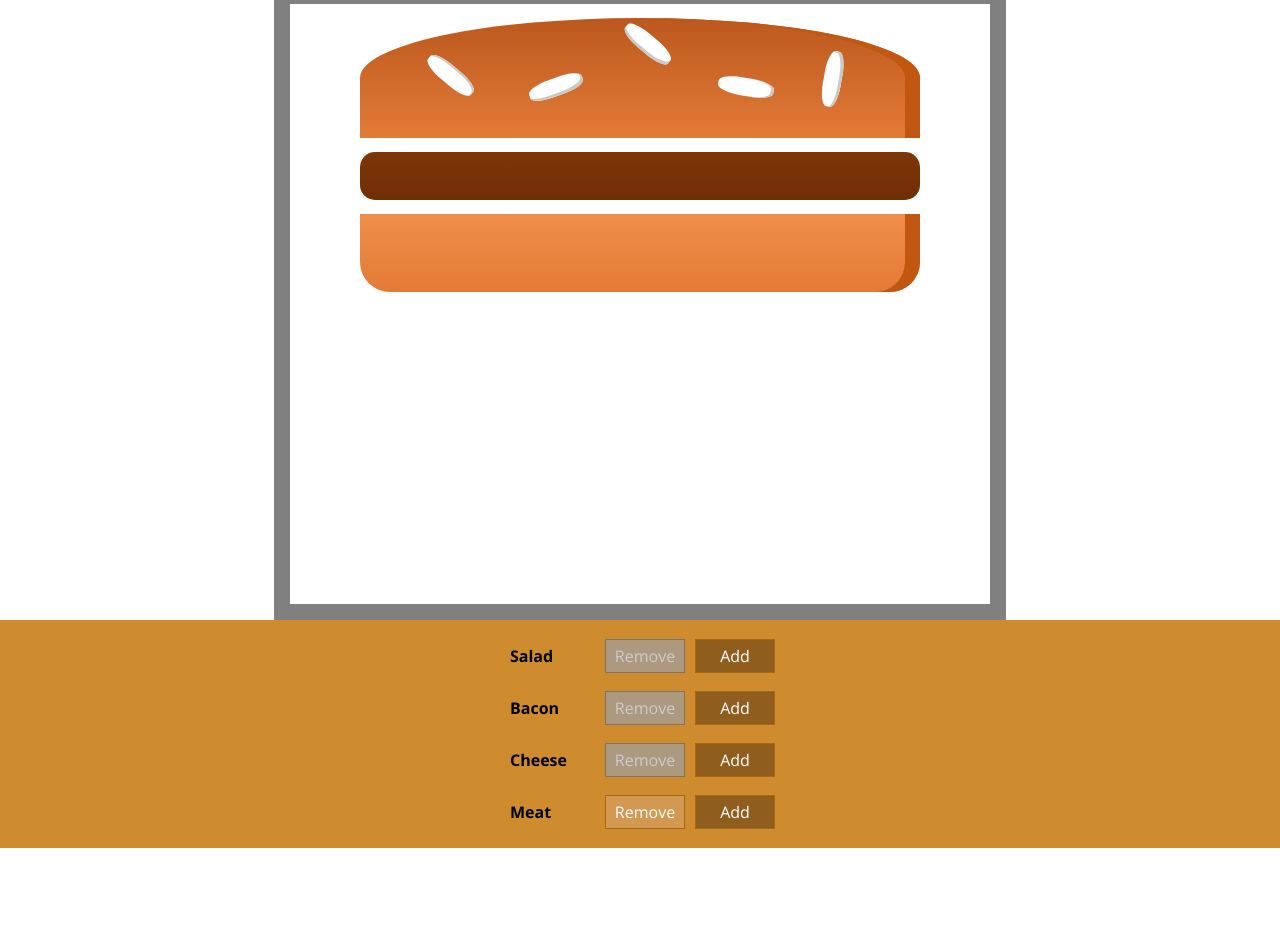
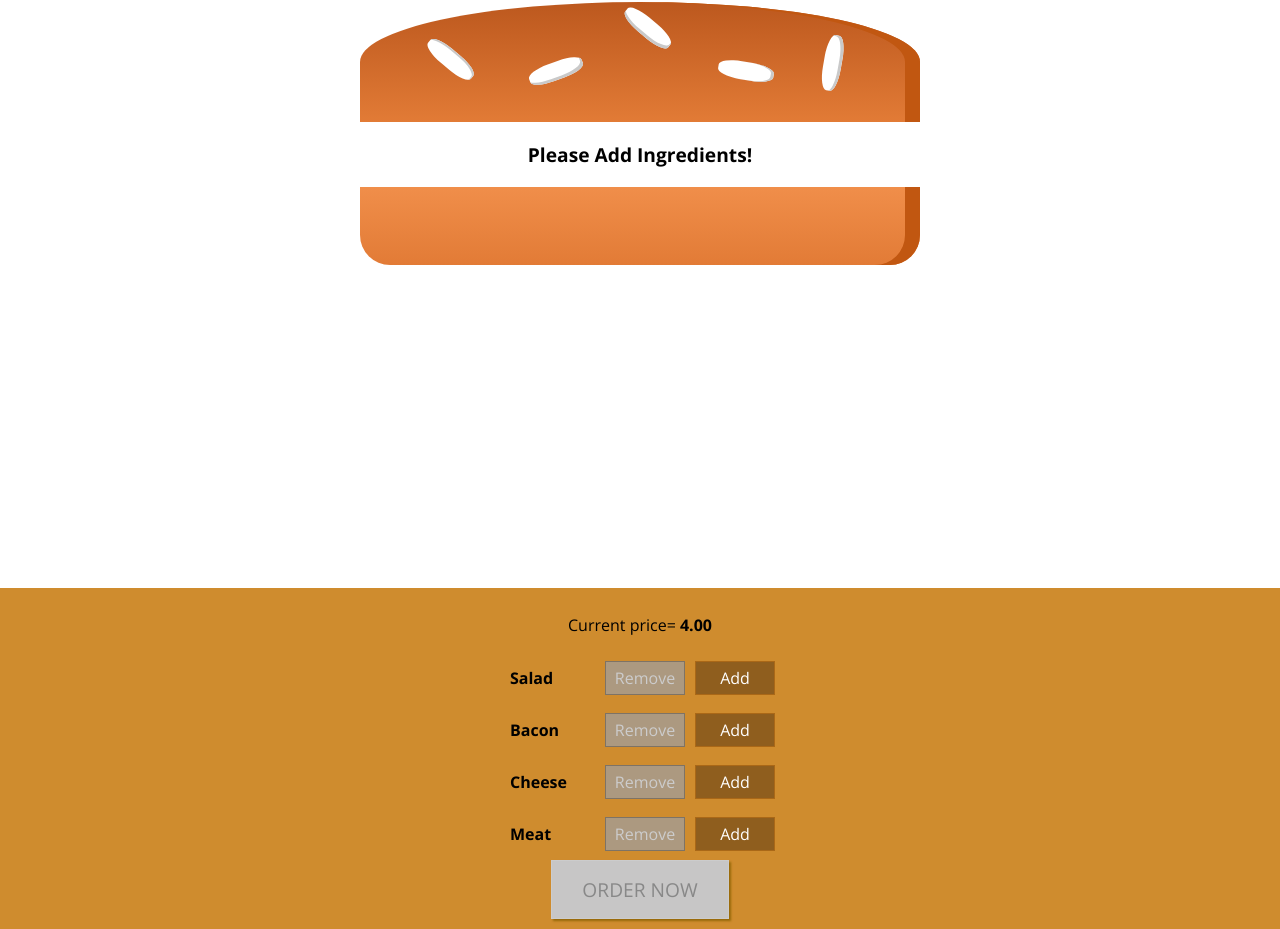
Before and after one commit to meri12345/burger-app, a React app: page / in a window 1280 px wide. Shown: the part 94-1023 px from the top of the page. Before the commit the page ends 942 px from the top, so only its background shows below. Built offline with nearby package versions, Linux system fonts and the light colour scheme.

Commit message:
button disabled/enabled

```diff
--- a/src/components/Burger/Burger.css
+++ b/src/components/Burger/Burger.css
@@ -1,8 +1,7 @@
 .Burger {
     width:100%;
     margin:auto;
-    height: 270px;
-    border:1pc solid grey;
+    height: 240px;
     overflow: scroll;
     text-align: center;
     font-weight: bold;
--- a/src/components/Burger/BurgerIngredient/BuildControls/BuildControl/BuildControl.js
+++ b/src/components/Burger/BurgerIngredient/BuildControls/BuildControl/BuildControl.js
@@ -4,7 +4,7 @@
 const buildControl = (props) =>(
     <div className={classes.BuildControl}>
         <div className={classes.Label}>{props.label}</div>
-        <button disabled={props.disabled}onClick={props.remove} className={classes.Less}>Remove</button>
+        <button disabled={props.disabled} onClick={props.remove} className={classes.Less}>Remove</button>
         <button onClick={props.add} className={classes.More}>Add</button>
     </div>
 );
--- a/src/components/Burger/BurgerIngredient/BuildControls/BuildControls.css
+++ b/src/components/Burger/BurgerIngredient/BuildControls/BuildControls.css
@@ -7,3 +7,44 @@
     padding: 10px 0;
     box-shadow: 0 2px 1px #ccc;
 }
+
+.OrderButton {
+    background-color: #DAD735;
+    outline: none;
+    cursor: pointer;
+    border: 1px solid #966909;
+    color: #966909;
+    font-family: inherit;
+    font-size: 1.2em;
+    padding: 15px 30px;
+    box-shadow: 2px 2px 2px #966909;
+}
+
+.OrderButton:hover, .OrderButton:active {
+    background-color: #A0DB41;
+    border: 1px solid #966909;
+    color: #966909;
+}
+
+.OrderButton:disabled {
+    background-color: #C7C6C6;
+    cursor: not-allowed;
+    border: 1px solid #ccc;
+    color: #888888;
+}
+
+.OrderButton:not(:disabled) {
+    animation: enable 0.3s linear;
+}
+
+@keyframes enable {
+    0% {
+        transform: scale(1);
+    }
+    60% {
+        transform: scale(1.1);
+    }
+    100% {
+        transform: scale(1);
+    }
+}
--- a/src/components/Burger/BurgerIngredient/BuildControls/BuildControls.js
+++ b/src/components/Burger/BurgerIngredient/BuildControls/BuildControls.js
@@ -11,6 +11,7 @@
 
 const buildControls = (props) =>(
     <div className={classes.BuildControls}>
+        <p>Current price= <strong>{props.price.toFixed(2)}</strong></p>
         {controls.map((el,i )=>(
             <BuildControl
             disabled={props.disabled[el.type]}
@@ -19,6 +20,7 @@
             key={el.label+i}
             label={el.label}/>
         ))}
+        <button disabled={!props.canOrder} className={classes.OrderButton}>ORDER NOW</button>
     </div>
 );
 
--- a/src/containers/BurgerBuilder/BurgerBuilder.js
+++ b/src/containers/BurgerBuilder/BurgerBuilder.js
@@ -5,7 +5,7 @@
 const INGREDIENT_PRICES = {
     salad: 0.5,
     cheese: 0.4,
-    meet: 1.3,
+    meat: 1.3,
     bacon:1.7
 }
 
@@ -15,32 +15,61 @@
             salad:0,
             bacon:0,
             cheese:0,
-            meat:1,
+            meat:0,
 
         },
-        totalPrice:4
+        totalPrice:4,
+        canOrder: false
     }
+
+    updateOrder =()=>{
+        const copy={...this.state.ingredinets};
+
+        let sum=Object.keys(copy)
+        .map(el =>{
+            return copy[el];
+        }).reduce((sum,el)=>{
+           return sum+=el;
+        },0);
+       sum+=1;
+       if(sum>0){
+           this.setState({canOrder:true});
+       }
+
+        }
+        updateOrderR =()=>{
+            const copy={...this.state.ingredinets};
+
+            let sum=Object.keys(copy)
+            .map(el =>{
+                return copy[el];
+            }).reduce((sum,el)=>{
+               return sum+=el;
+            },0);
+            sum-=1;
+            if(sum<=0){
+           this.setState({canOrder:false});
+       }
+            }
 
     addIngredient = (type) => {
         const oldCount = this.state.ingredinets[type];
 
         const update =oldCount+1;
-
         const updatedIngredient = {
             ...this.state.ingredinets
         }
+        updatedIngredient[type] = update;
 
-        updatedIngredient[type] = update;
         const priceAddition=INGREDIENT_PRICES[type];
         const oldPrice = this.state.totalPrice;
         let newPrice=oldPrice+priceAddition;
+
         this.setState({
-            totalPrice:newPrice,
-            ingredinets:updatedIngredient
-        })
-
-
-
+            ingredinets:updatedIngredient,
+            totalPrice:newPrice
+        });
+        this.updateOrder();
    }
 
     removeIngredient = (type) => {
@@ -61,7 +90,8 @@
         this.setState({
             totalPrice:newPrice,
             ingredinets:updatedIngredient
-        })
+        });
+        this.updateOrderR();
 
     }
 
@@ -70,18 +100,20 @@
         const disabledInfo={
             ...this.state.ingredinets
         };
+
         for(let key in disabledInfo){
             disabledInfo[key]=disabledInfo[key]<=0;
         }
-        console.log(disabledInfo);
 
        return (
            <div>
                <Burger ingredients={this.state.ingredinets}/>
                <BuildControls
+               canOrder={this.state.canOrder}
                remove={this.removeIngredient}
                add={this.addIngredient}
-               disabled={disabledInfo}/>
+               disabled={disabledInfo}
+               price={this.state.totalPrice}/>
            </div>
        );
     }
```
